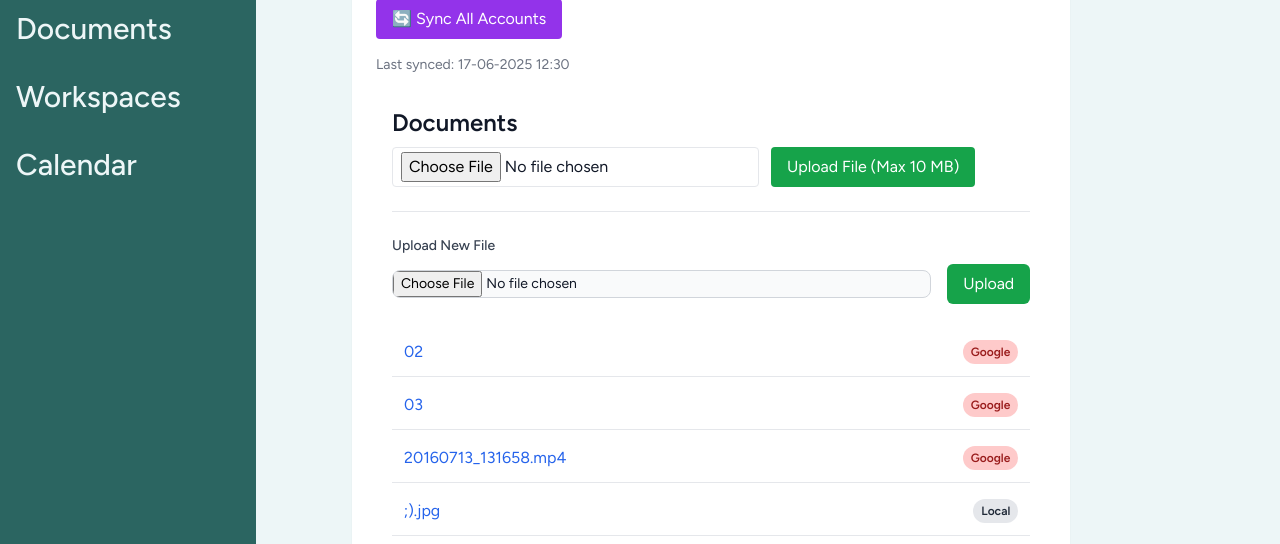
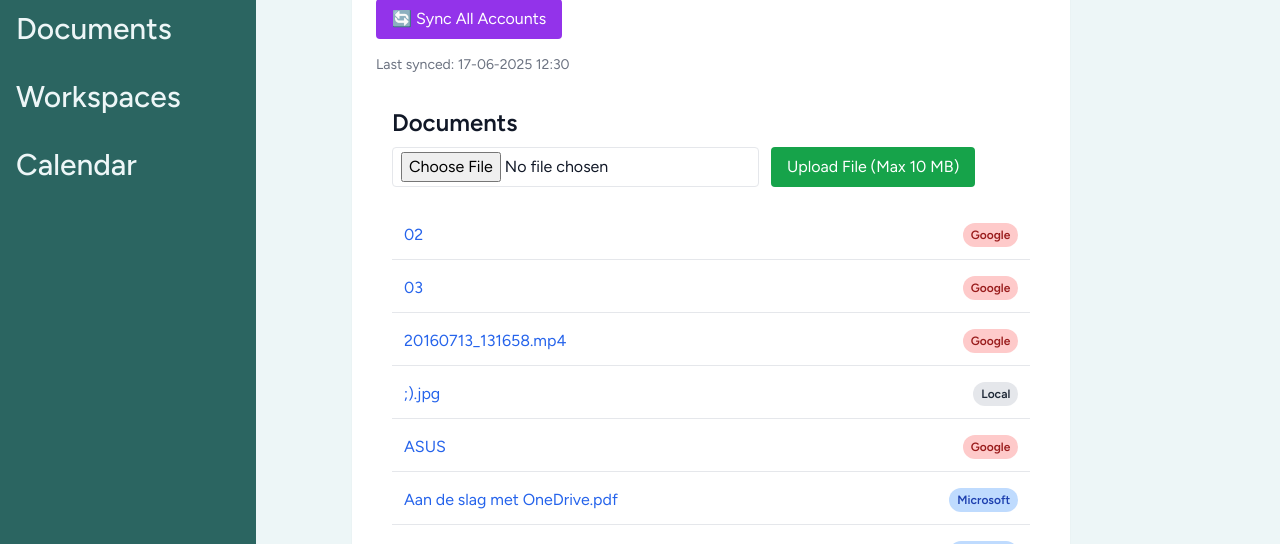
Before and after one commit to Priy4s/TLE2_Startup, a Laravel app: page /documents in a window 1280 px wide. Shown: the part 177-721 px from the top of the page. Run offline with Laravel 12, Linux system fonts and the light colour scheme; a user stored in the database is signed in; data comes from the database, SQL or seed files in the repository; style sheets or scripts are compiled from the project's sources; some libraries are stand-ins or nearby versions.

Commit message:
microsoft overview

```diff
--- a/resources/views/alldocuments/documents-overview.blade.php
+++ b/resources/views/alldocuments/documents-overview.blade.php
@@ -43,14 +43,6 @@
             </button>
             <p id="file-info" class="mt-2 text-sm text-gray-700"></p>
         </form>
-                    <form method="POST" action="{{ route('documents.upload') }}" enctype="multipart/form-data" class="mb-6 border-t border-gray-200 dark:border-gray-700 pt-6">
-                        @csrf
-                        <label class="block font-medium text-sm text-gray-700 dark:text-gray-300 mb-2" for="file">Upload New File</label>
-                        <div class="flex items-center">
-                            <input type="file" name="file" id="file" required class="block w-full text-sm text-gray-900 border border-gray-300 rounded-lg cursor-pointer bg-gray-50 dark:text-gray-400 focus:outline-none dark:bg-gray-700 dark:border-gray-600 dark:placeholder-gray-400 mr-4">
-                            <button type="submit" class="px-4 py-2 bg-green-600 text-white rounded-md hover:bg-green-700">Upload</button>
-                        </div>
-                    </form>
 
                     @if(session('status'))
                         <div class="mb-4 text-green-600 font-semibold">{{ session('status') }}</div>
@@ -86,3 +78,4 @@
             </div>
         </div>
     </div>
+    </div>
```
